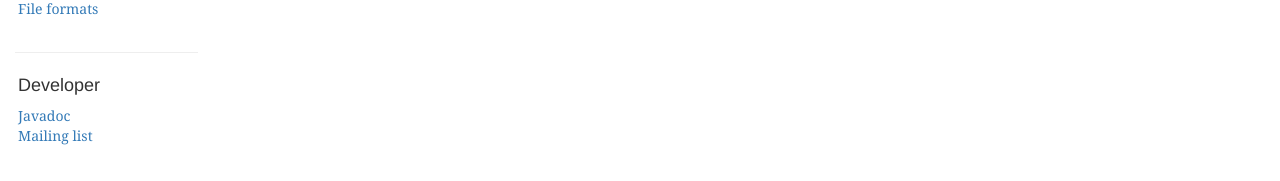
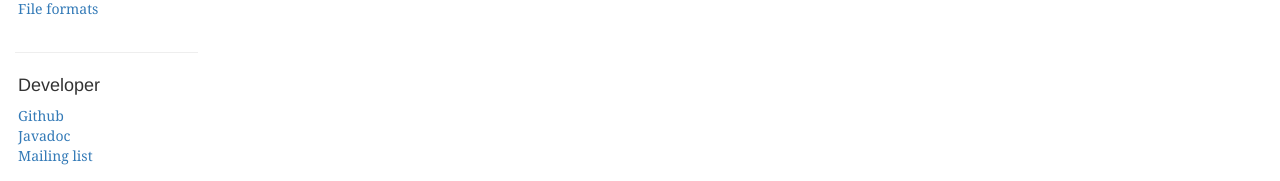
Before and after one commit to joshua-decoder/joshua-decoder.github.com, a Jekyll site: the page built from index.md, in a window 1280 px wide. Shown: the part 721-902 px from the top of the page. Built offline with Jekyll 4.4.1, drawn with Linux system fonts in a browser that asks for light colours; nearby versions of some CDN libraries; comment, search, counter and statistics services are not loaded.

Commit message:
added github link

```diff
--- a/_layouts/default6.html
+++ b/_layouts/default6.html
@@ -97,6 +97,7 @@
           <div class="sidebar-module">
             <h4>Developer</h4>
             <ol class="list-unstyled">
+		<li><a href="https://github.com/joshua-decoder/joshua">Github</a></li>
 		<li><a href="http://cs.jhu.edu/~post/joshua-docs">Javadoc</a></li>
 		<li><a href="https://groups.google.com/forum/?fromgroups#!forum/joshua_developers">Mailing list</a></li>
             </ol>
```
